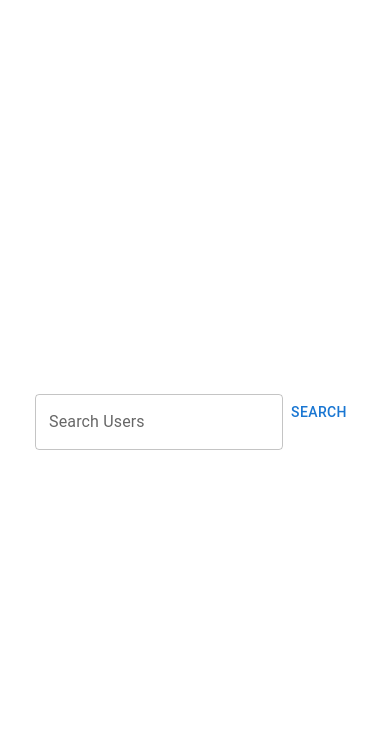
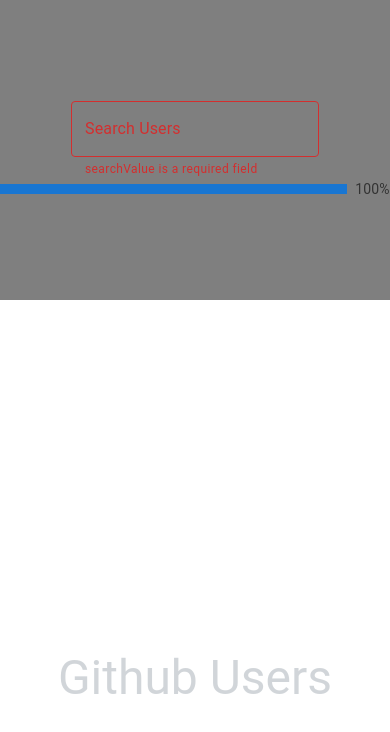
Before and after one commit to jchojna/github-users, a React (Vite) app: page / in a window 390 px wide. Shown: the top 732 px of the page. Built offline with nearby package versions, Linux system fonts and the light colour scheme.

Commit message:
feat: create linear progress feature

```diff
--- a/src/App.tsx
+++ b/src/App.tsx
@@ -1,22 +1,21 @@
-import { Grid2, Stack } from "@mui/material";
+import { Box, Container, Grid2, Stack, Typography } from "@mui/material";
 import { useTheme } from "@mui/material/styles";
 import useMediaQuery from "@mui/material/useMediaQuery";
 import { useInfiniteQuery } from "@tanstack/react-query";
-import React, { useState } from "react";
+import { Fragment, useState } from "react";
 import InfiniteScroll from "react-infinite-scroller";
 
 import "./App.css";
-import SearchForm from "./components/SearchForm";
+import AppHeader from "./components/AppHeader";
 import UserCard from "./components/UserCard";
 import UserPlaceholder from "./components/UserCardPlaceholder";
-import { fetchUsers } from "./utils/fetch";
+import { fetchUsers } from "./utils/mockedFetch";
 
 function App() {
   const theme = useTheme();
   const isMobile = useMediaQuery(theme.breakpoints.down("sm"));
-  const isTablet = useMediaQuery(theme.breakpoints.down("md")) && !isMobile;
-  const isDesktop = !isMobile && !isTablet;
-  const itemsPerPage = isDesktop ? 6 : isTablet ? 4 : 2;
+  const isTablet = useMediaQuery(theme.breakpoints.between("sm", "lg"));
+  const itemsPerPage = isMobile ? 2 : isTablet ? 4 : 6;
 
   const [searchValue, setSearchValue] = useState("");
 
@@ -34,25 +33,38 @@
     });
 
   return (
-    <Stack spacing={5}>
-      <SearchForm onUpdate={setSearchValue} />
+    <Stack spacing={5} sx={{ height: "100%" }}>
+      <AppHeader onSearchSubmit={setSearchValue} />
+      <Box sx={{ pt: "50vh", pb: "50px" }}>
+        <Container>
+          {searchValue.length === 0 && (
+            <Typography variant="h3" sx={{ opacity: 0.2, mt: "100px" }}>
+              Github Users
+            </Typography>
+          )}
           {error && <div>Error</div>}
           {data?.pages && !data.pages.length && <div>No users found</div>}
           {data?.pages && (
-        <InfiniteScroll loadMore={() => fetchNextPage()} hasMore={hasNextPage}>
+            <InfiniteScroll
+              loadMore={() => fetchNextPage()}
+              hasMore={hasNextPage}
+            >
               <Grid2 container spacing={2}>
                 {data.pages.map((group, i) => (
-              <React.Fragment key={i}>
-                {group.items.map(({ id, url }: { id: string; url: string }) => (
+                  <Fragment key={i}>
+                    {group.items.map(
+                      ({ id, url }: { id: string; url: string }) => (
                         <Grid2 key={id} size={{ xs: 12, sm: 6, md: 4 }}>
                           <UserCard key={id} url={url} />
                         </Grid2>
-                ))}
-              </React.Fragment>
+                      ),
+                    )}
+                  </Fragment>
                 ))}
               </Grid2>
             </InfiniteScroll>
           )}
+          {/* Show loading skeleton cards */}
           {(isLoading || (isFetching && hasNextPage)) && (
             <Grid2 container spacing={2}>
               {Array.from(Array(itemsPerPage)).map((_, i) => (
@@ -62,6 +74,8 @@
               ))}
             </Grid2>
           )}
+        </Container>
+      </Box>
     </Stack>
   );
 }
--- /dev/null
+++ b/src/components/AppHeader.tsx
@@ -0,0 +1,73 @@
+import { Box } from "@mui/material";
+import { useTheme } from "@mui/material/styles";
+
+import { useEffect, useRef, useState } from "react";
+import LinearProgressBar from "./LinearProgressBar";
+import SearchForm from "./SearchForm";
+
+type AppHeaderProps = {
+  onSearchSubmit: (searchValue: string) => void;
+};
+
+const AppHeader = ({ onSearchSubmit }: AppHeaderProps) => {
+  const theme = useTheme();
+  const [progress, setProgress] = useState(0);
+  const timerRef = useRef<NodeJS.Timeout | undefined>(undefined);
+  const searchFormRef = useRef<HTMLFormElement | null>();
+
+  useEffect(() => {
+    handleSearchChange();
+  }, []);
+
+  const handleSearchChange = () => {
+    setProgress(0);
+    clearInterval(timerRef.current);
+    timerRef.current = setInterval(() => {
+      setProgress((prevProgress) => {
+        if (prevProgress >= 100) {
+          clearInterval(timerRef.current);
+          searchFormRef.current?.trigger();
+          return 100;
+        } else {
+          return prevProgress + 1;
+        }
+      });
+    }, 20);
+    return () => {
+      clearInterval(timerRef.current);
+    };
+  };
+
+  return (
+    <Box
+      sx={{
+        backgroundColor: "rgba(0, 0, 0, 0.5)",
+        display: "flex",
+        flexDirection: "column",
+        justifyContent: "center",
+        alignItems: "center",
+        height: "50vh",
+        position: "fixed",
+        width: "100%",
+        top: 0,
+        left: 0,
+        zIndex: 1000,
+        backdropFilter: "blur(50px)",
+        [theme.breakpoints.down("md")]: {
+          height: "300px",
+        },
+      }}
+    >
+      <SearchForm
+        ref={searchFormRef}
+        onSearchChange={handleSearchChange}
+        onSearchSubmit={onSearchSubmit}
+      />
+      <Box sx={{ width: "100%" }}>
+        <LinearProgressBar value={progress} />
+      </Box>
+    </Box>
+  );
+};
+
+export default AppHeader;
--- /dev/null
+++ b/src/components/LinearProgressBar.tsx
@@ -0,0 +1,24 @@
+import {
+  Box,
+  LinearProgress,
+  LinearProgressProps,
+  Typography,
+} from "@mui/material";
+
+const LinearProgressBar = (props: LinearProgressProps & { value: number }) => {
+  return (
+    <Box sx={{ display: "flex", alignItems: "center" }}>
+      <Box sx={{ width: "100%", mr: 1 }}>
+        <LinearProgress variant="determinate" sx={{ height: 10 }} {...props} />
+      </Box>
+      <Box sx={{ minWidth: 35 }}>
+        <Typography
+          variant="body2"
+          sx={{ color: "text.secondary" }}
+        >{`${Math.round(props.value)}%`}</Typography>
+      </Box>
+    </Box>
+  );
+};
+
+export default LinearProgressBar;
--- a/src/components/SearchForm.tsx
+++ b/src/components/SearchForm.tsx
@@ -1,5 +1,5 @@
-import { Button, TextField } from "@mui/material";
-import { useState } from "react";
+import { TextField } from "@mui/material";
+import { forwardRef, useEffect, useImperativeHandle, useState } from "react";
 import { FieldValues, SubmitHandler, useForm } from "react-hook-form";
 import { object, string } from "yup";
 
@@ -8,18 +8,32 @@
 });
 
 type SearchFormProps = {
-  onUpdate: (searchValue: string) => void;
+  onSearchChange: () => void;
+  onSearchSubmit: (searchValue: string) => void;
 };
 
-export const SearchForm = ({ onUpdate }: SearchFormProps) => {
+export const SearchForm = forwardRef(
+  ({ onSearchChange, onSearchSubmit }: SearchFormProps, ref) => {
     const [validationError, setValidationError] = useState<string | null>(null);
-  const { register, handleSubmit } = useForm();
+    const { register, handleSubmit, watch } = useForm();
+
+    const searchValue = watch("searchValue");
+
+    useImperativeHandle(ref, () => {
+      return {
+        trigger: handleSubmit(onSubmit),
+      };
+    });
+
+    useEffect(() => {
+      onSearchChange();
+    }, [searchValue]); // eslint-disable-line react-hooks/exhaustive-deps
 
     const onSubmit: SubmitHandler<FieldValues> = (data) => {
       searchSchema
         .validate(data)
         .then(() => {
-        onUpdate(data.searchValue);
+          onSearchSubmit(data.searchValue);
           setValidationError(null);
         })
         .catch((err) => {
@@ -31,14 +45,13 @@
       <form onSubmit={handleSubmit(onSubmit)}>
         <TextField
           label="Search Users"
-        {...register("searchValue")}
           error={!!validationError}
           helperText={validationError}
+          {...register("searchValue")}
         />
-
-      <Button type="submit">Search</Button>
       </form>
     );
-};
+  },
+);
 
 export default SearchForm;
--- a/src/components/UserCard.tsx
+++ b/src/components/UserCard.tsx
@@ -1,6 +1,7 @@
 import { Card } from "@mui/material";
 import { useQuery } from "@tanstack/react-query";
-import { fetchDetails } from "../utils/fetch";
+
+import { fetchDetails } from "../utils/mockedFetch";
 import UserCardActions from "./UserCardActions";
 import UserCardContent from "./UserCardContent";
 import UserCardHeader from "./UserCardHeader";
--- a/src/utils/fetch.ts
+++ b/src/utils/fetch.ts
@@ -1,10 +1,9 @@
+import { QueryFunctionContext } from "@tanstack/react-query";
+
 export const fetchUsers = async ({
   queryKey,
   pageParam,
-}: {
-  queryKey: string[];
-  pageParam: number;
-}) => {
+}: QueryFunctionContext) => {
   const searchValue = queryKey[1];
   const itemsPerPage = queryKey[2];
 
```
Lines whose indentation alone changed are shown as unchanged.
